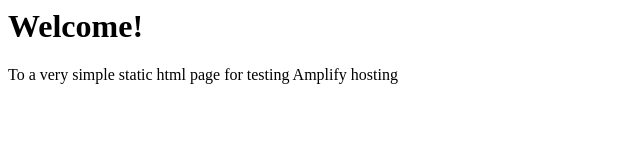
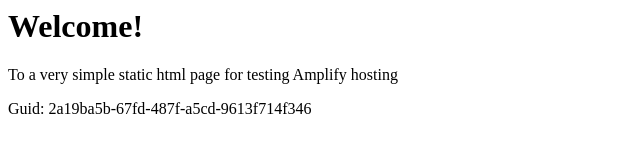
Before and after one commit to aws-aemilia-bom/Github-PR-Commit-Integration-Test-DoNotTouch-GithubWebhookPreviewCanaryTest-v1-prod-ap-south-1, a website: page src/index.html in a window 1280 px wide. Shown: the whole page, without its empty margins (0-640 px from the left). Drawn offline with Linux system fonts and the light colour scheme.

Commit message:
commit from integ tests

```diff
--- a/src/index.html
+++ b/src/index.html
@@ -1,3 +1,5 @@
+
+
 <html lang="en">
 
 <head>
@@ -10,6 +12,6 @@
 <body>
     <h1>Welcome!</h1>
     <p>To a very simple static html page for testing Amplify hosting</p>
-</body>
+    <p>Guid: 2a19ba5b-67fd-487f-a5cd-9613f714f346</p></body>
 
 </html>
```
